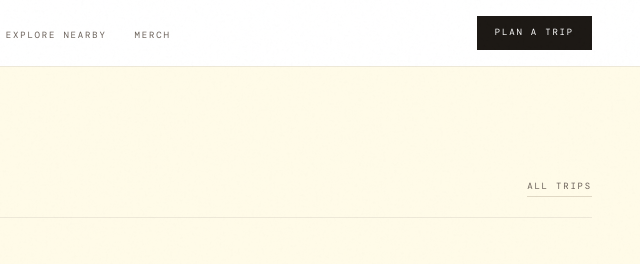
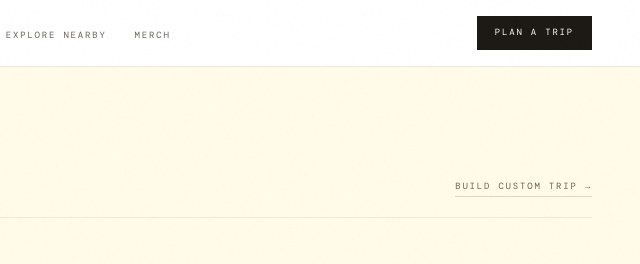
Before and after one commit to ivanrion07/Incite-Tales, a plain HTML site: page discover-ne.html in a window 1280 px wide. Shown: the top 264 px of the page, 640-1280 px from the left. Drawn offline with nearby package versions, Linux system fonts and the light colour scheme; a web font is replaced by a local one.

Commit message:
fix all trips button

```diff
--- a/discover-ne.html
+++ b/discover-ne.html
@@ -396,7 +396,7 @@ footer {
       <div class="section-label">For People Outside Northeast</div>
       <h2 class="section-title">Discover <em>Northeast India</em></h2>
     </div>
-    <a href="#" class="btn-ghost">All trips</a>
+    <a href="index.html#builder" class="btn-ghost">Build Custom Trip →</a>
   </div>
   <div class="trips-grid">
     <div class="trip-card">
```
